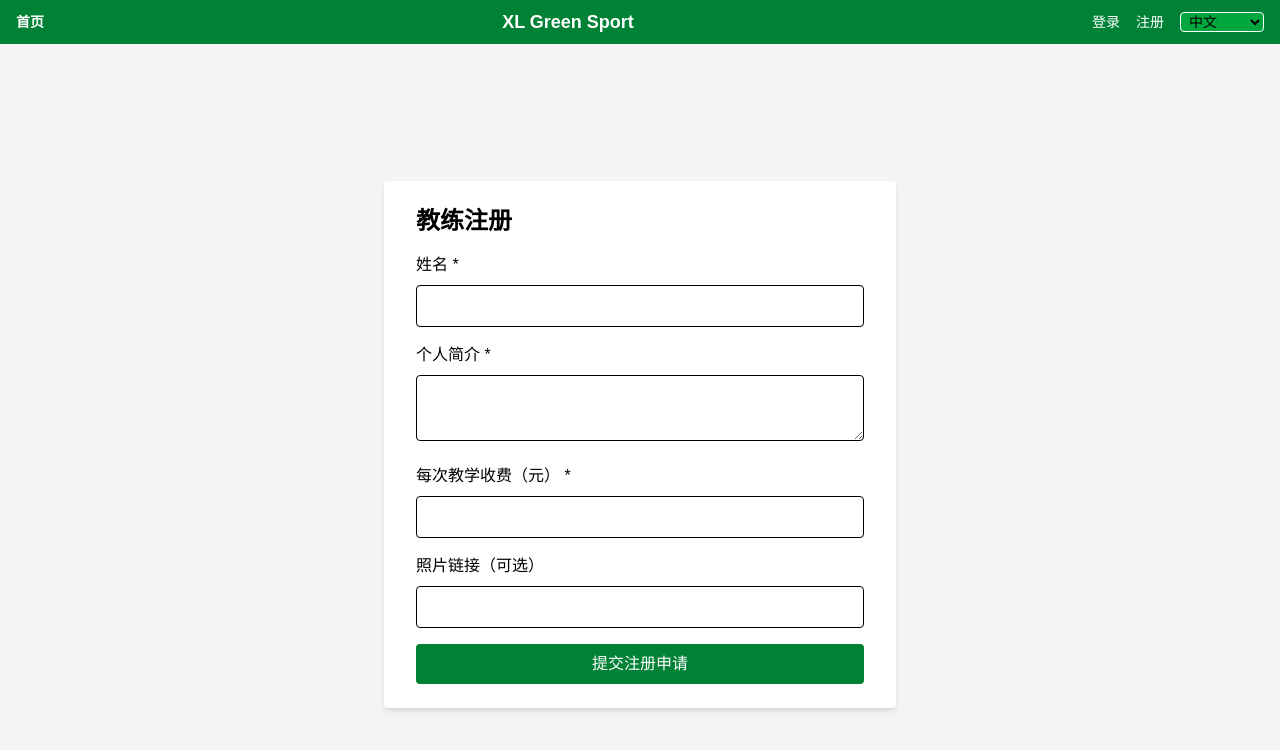
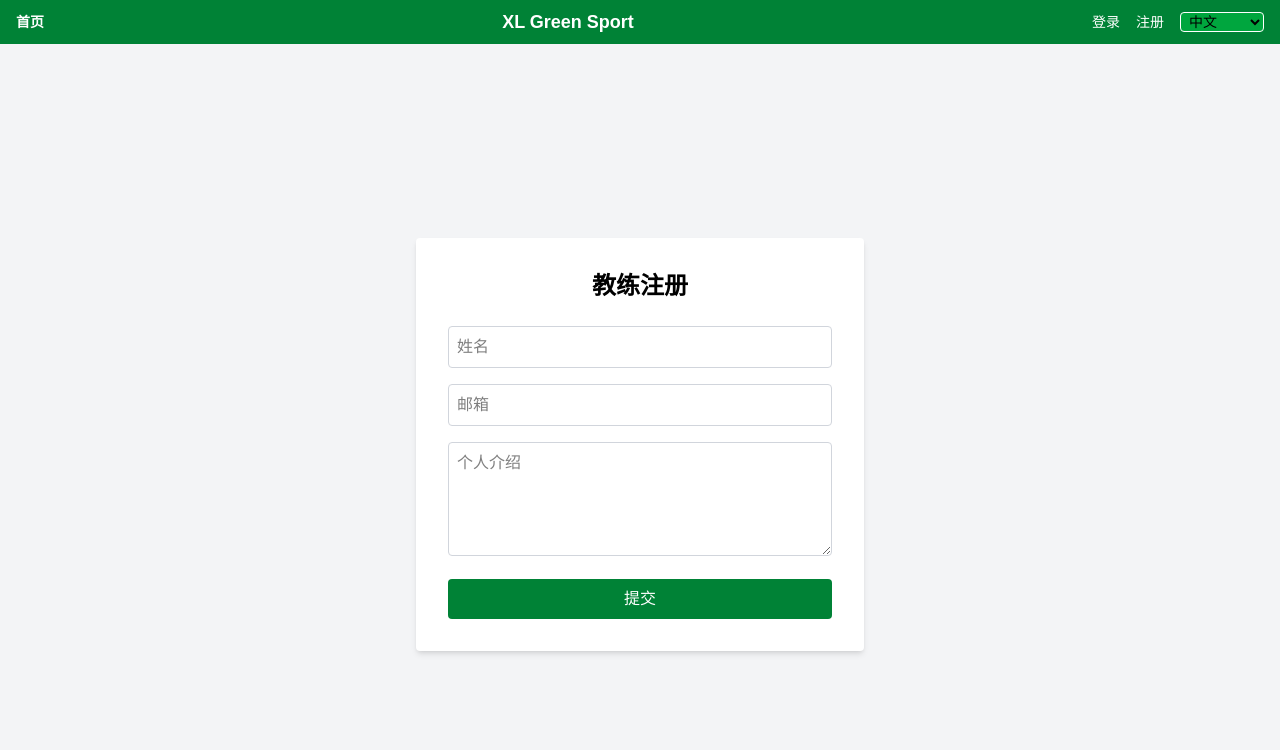
Before and after one commit to XL-Green/xl-green-sport, a Next.js app: page /coach-register in a window 1280 px wide. Shown: the top 750 px of the page. Built offline with nearby package versions, Linux system fonts and the light colour scheme.

Commit message:
Connect coach register page to Supabase

```diff
--- a/app/coach-register/page.tsx
+++ b/app/coach-register/page.tsx
@@ -1,82 +1,60 @@
 'use client';
+
 import { useState } from 'react';
-import { useRouter } from 'next/navigation';
+import { supabase } from '@/lib/supabaseClient';
 
 export default function CoachRegisterPage() {
   const [name, setName] = useState('');
+  const [email, setEmail] = useState('');
   const [bio, setBio] = useState('');
-  const [price, setPrice] = useState('');
-  const [photo, setPhoto] = useState('');
-  const router = useRouter();
+  const [success, setSuccess] = useState(false);
 
-  const handleSubmit = (e: React.FormEvent) => {
+  const handleSubmit = async (e: React.FormEvent) => {
     e.preventDefault();
 
-    if (!name || !bio || !price) {
-      alert('请填写所有必填项');
-      return;
+    const { error } = await supabase.from('coaches').insert([{ name, email, bio }]);
+    if (error) {
+      alert('提交失败：' + error.message);
+    } else {
+      setSuccess(true);
+      setName('');
+      setEmail('');
+      setBio('');
     }
-
-    const newCoach = {
-      name,
-      bio,
-      price: Number(price),
-      photo,
-    };
-
-    const existing = JSON.parse(localStorage.getItem('coaches') || '[]');
-    existing.push(newCoach);
-    localStorage.setItem('coaches', JSON.stringify(existing));
-
-    alert('提交成功！等待平台审核后上线。');
-    router.push('/');
   };
 
   return (
-    <div className="min-h-screen flex items-center justify-center bg-gray-100 p-4 text-black">
-      <form onSubmit={handleSubmit} className="bg-white shadow-md rounded px-8 py-6 w-full max-w-lg">
-        <h1 className="text-2xl font-bold mb-4">教练注册</h1>
+    <div className="min-h-screen flex items-center justify-center bg-gray-100">
+      <form onSubmit={handleSubmit} className="bg-white p-8 shadow-md rounded w-full max-w-md">
+        <h2 className="text-2xl font-bold mb-6 text-center">教练注册</h2>
 
-        <label className="block mb-2">姓名 *</label>
+        {success && <p className="text-green-600 text-center mb-4">注册成功！我们会尽快联系你。</p>}
+
         <input
           type="text"
+          placeholder="姓名"
           value={name}
           onChange={(e) => setName(e.target.value)}
-          className="border w-full p-2 rounded mb-4"
+          className="w-full p-2 mb-4 border border-gray-300 rounded"
           required
         />
-
-        <label className="block mb-2">个人简介 *</label>
+        <input
+          type="email"
+          placeholder="邮箱"
+          value={email}
+          onChange={(e) => setEmail(e.target.value)}
+          className="w-full p-2 mb-4 border border-gray-300 rounded"
+          required
+        />
         <textarea
+          placeholder="个人介绍"
           value={bio}
           onChange={(e) => setBio(e.target.value)}
-          className="border w-full p-2 rounded mb-4"
-          required
-        />
-
-        <label className="block mb-2">每次教学收费（元） *</label>
-        <input
-          type="number"
-          value={price}
-          onChange={(e) => setPrice(e.target.value)}
-          className="border w-full p-2 rounded mb-4"
-          required
-          min={0}
-        />
-
-        <label className="block mb-2">照片链接（可选）</label>
-        <input
-          type="text"
-          value={photo}
-          onChange={(e) => setPhoto(e.target.value)}
-          className="border w-full p-2 rounded mb-4"
-        />
-
-        <button
-          type="submit"
-          className="w-full bg-green-700 text-white py-2 rounded hover:bg-green-800 transition"
-        >
-          提交注册申请
+          className="w-full p-2 mb-4 border border-gray-300 rounded"
+          rows={4}
+        ></textarea>
+        <button type="submit" className="w-full bg-green-700 text-white py-2 rounded hover:bg-green-800 transition">
+          提交
         </button>
       </form>
     </div>
```
